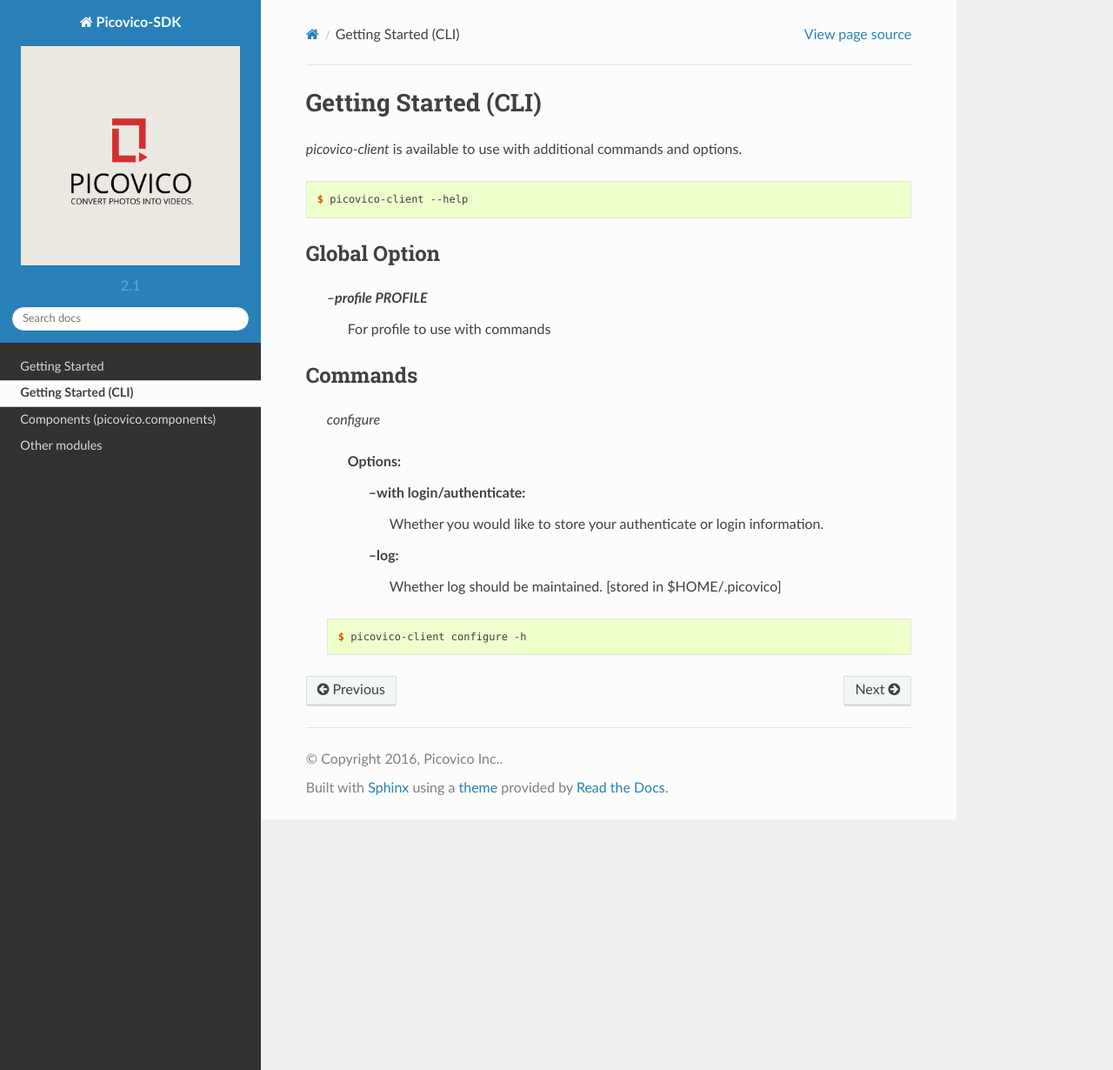
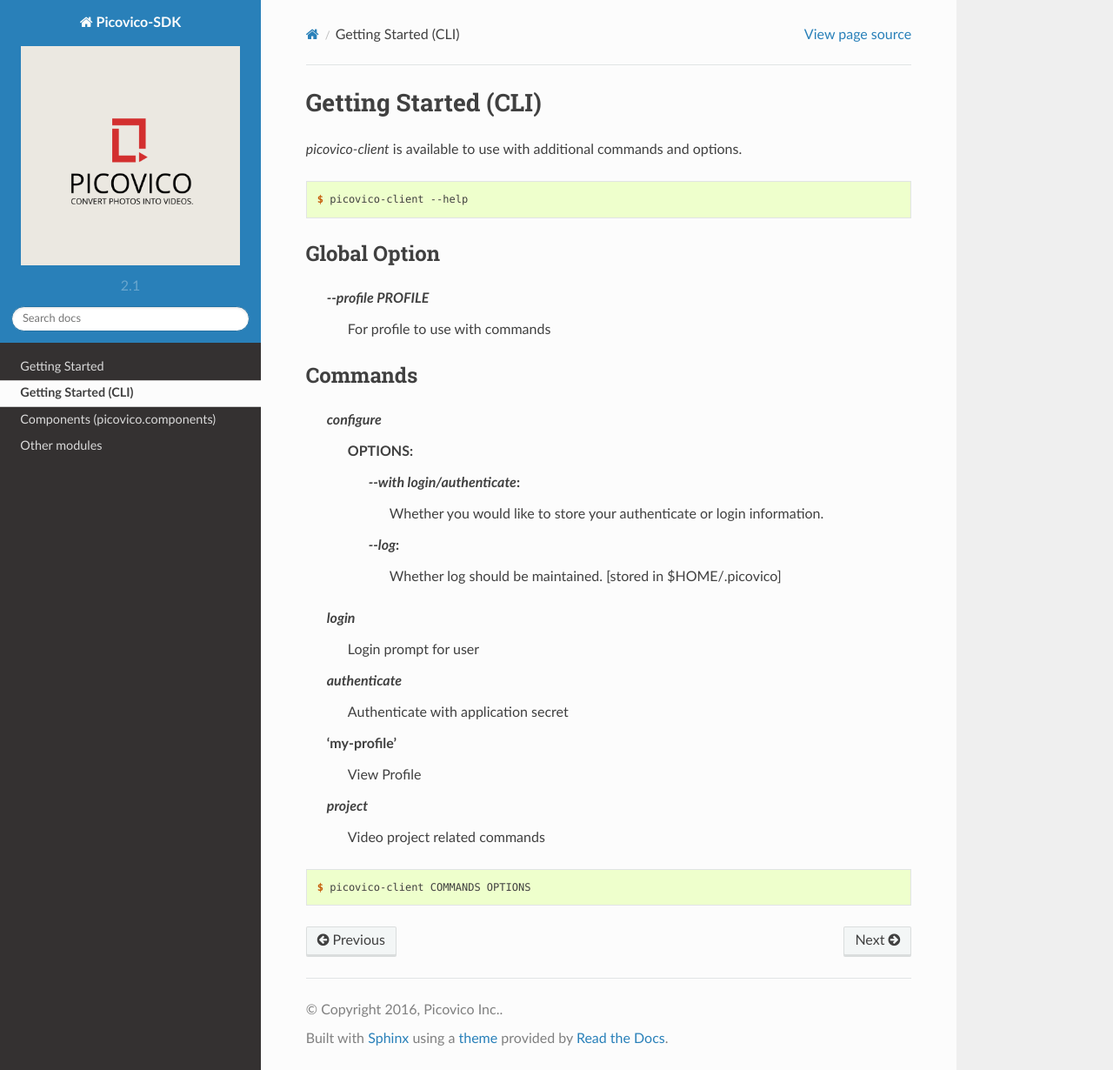
Before and after one commit to picovico/python-sdk, a Sphinx documentation site: the page built from doc/source/articles/getting-started-cli.rst, in a window 1280 px wide and 1230 px high. Shown: the whole window at 87% size. Built offline with Sphinx 7.4.7 and the Read the Docs theme 2.0.0, drawn with Linux system fonts in a browser that asks for light colours.

Commit message:
Some cli commands

```diff
--- a/doc/source/articles/getting-started-cli.rst
+++ b/doc/source/articles/getting-started-cli.rst
@@ -11,20 +11,28 @@
 Global Option
 -------------
 
-    `--profile PROFILE`
+    `\-\-profile PROFILE`
         For profile to use with commands
 
 Commands
 --------
     `configure`
-
-        Options:
-            --with login/authenticate:
+        OPTIONS:
+            `\-\-with login/authenticate`:
                 Whether you would like to store your authenticate or login information.
-
-            --log:
+            `\-\-log`:
                 Whether log should be maintained. [stored in $HOME/.picovico]
 
-    .. code-block:: console
 
-        $ picovico-client configure -h
+    `login`
+        Login prompt for user
+    `authenticate`
+        Authenticate with application secret
+    'my-profile'
+        View Profile
+    `project`
+        Video project related commands
+
+.. code-block:: console
+
+    $ picovico-client COMMANDS OPTIONS
```
